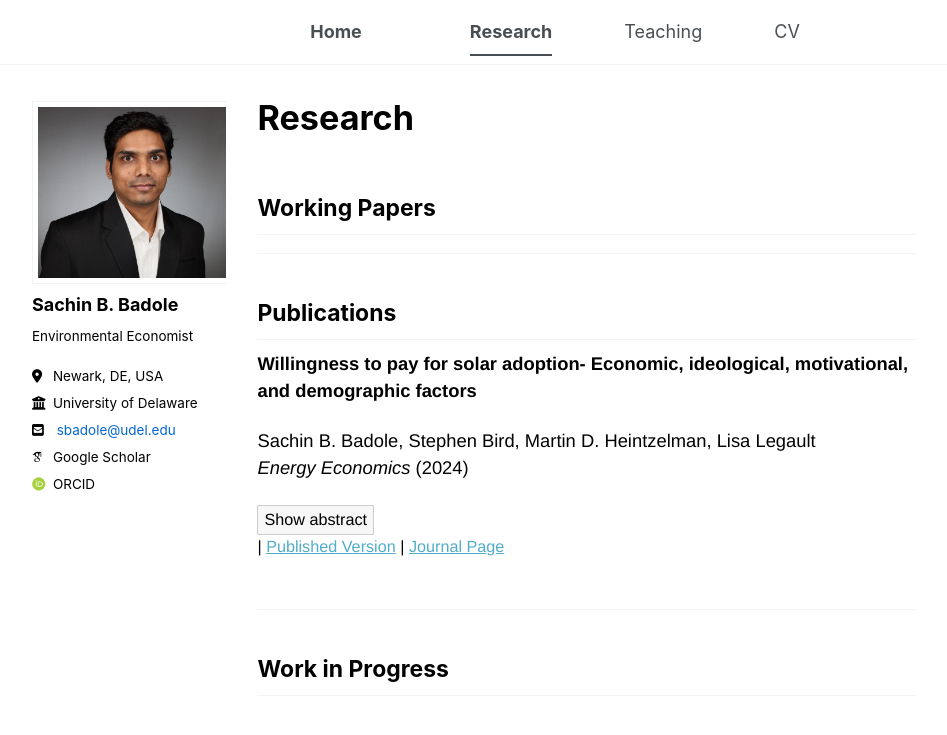
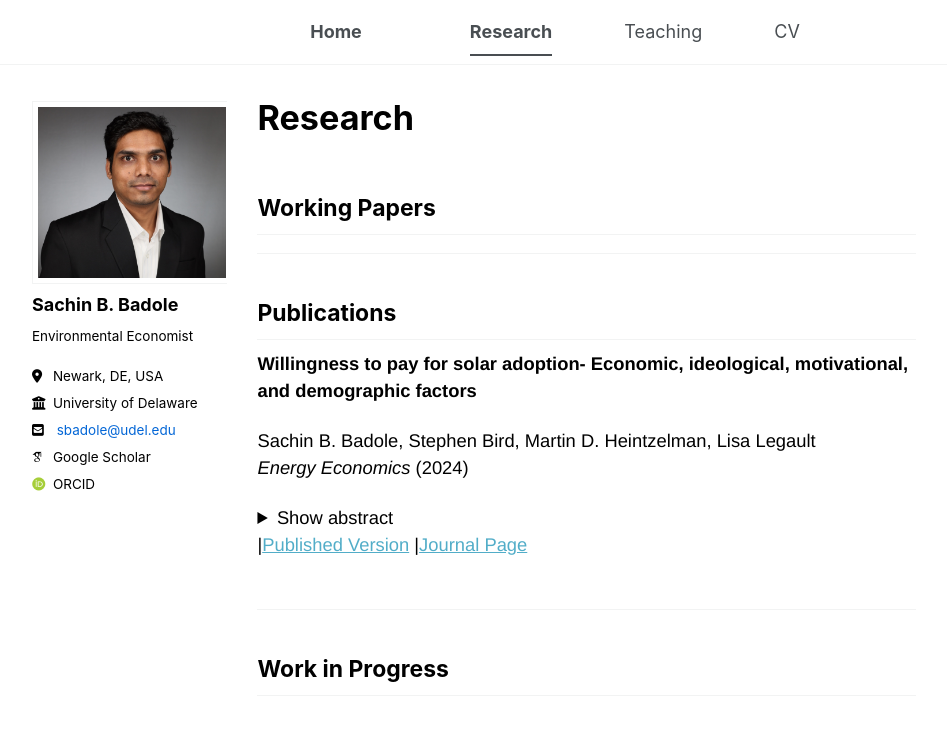
Before and after one commit to sachin-b-badole/sachin-b-badole.github.io, a Jekyll site: the page built from _pages/research.md, in a window 1280 px wide. Shown: the top 735 px of the page, without its empty margins (76-1023 px from the left). Built offline with Jekyll 4.4.1, drawn with Linux system fonts in a browser that asks for light colours; some web fonts are replaced; a script bundle is joined from its source files by our own code; library files that are not in the unit come from our copies.

Commit message:
Update research.md

```diff
--- a/_pages/research.md
+++ b/_pages/research.md
@@ -38,14 +38,21 @@ classes: wide
 {{ p.authors | join: ", " }}
 {% if p.journal %}_{{ p.journal }}_ ({{ p.year }}){% endif %}
 
-<div class="paper-links">
-  <details class="abs-inline">
+<div class="paper-bar">
+  <details>
     <summary>Show abstract</summary>
-    <p>{{ p.abstract }}</p>
+    <div class="abstract-text">{{ p.abstract }}</div>
   </details>
-  {% if p.pdf %}<span> | </span><a href="{{ p.pdf }}">Published Version</a>{% endif %}
-  {% if p.website %}<span> | </span><a href="{{ p.website }}">Journal Page</a>{% endif %}
+
+  {% if p.pdf %}
+    <span class="sep">|</span><a href="{{ p.pdf }}">Published Version</a>
+  {% endif %}
+
+  {% if p.website %}
+    <span class="sep">|</span><a href="{{ p.website }}">Journal Page</a>
+  {% endif %}
 </div>
+
 
 <br>
 {% endfor %}
```
